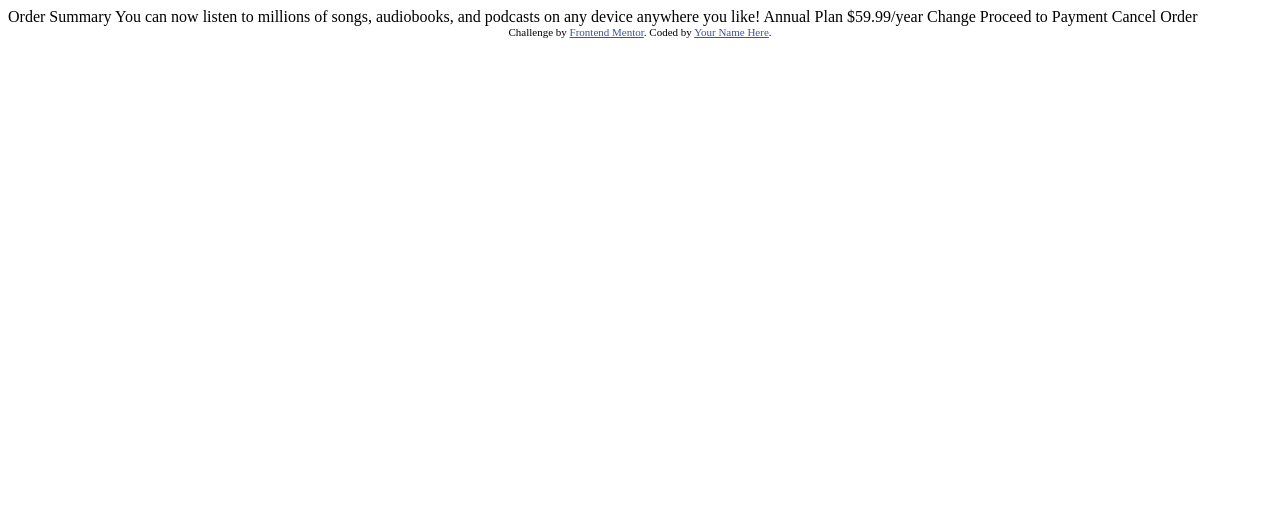
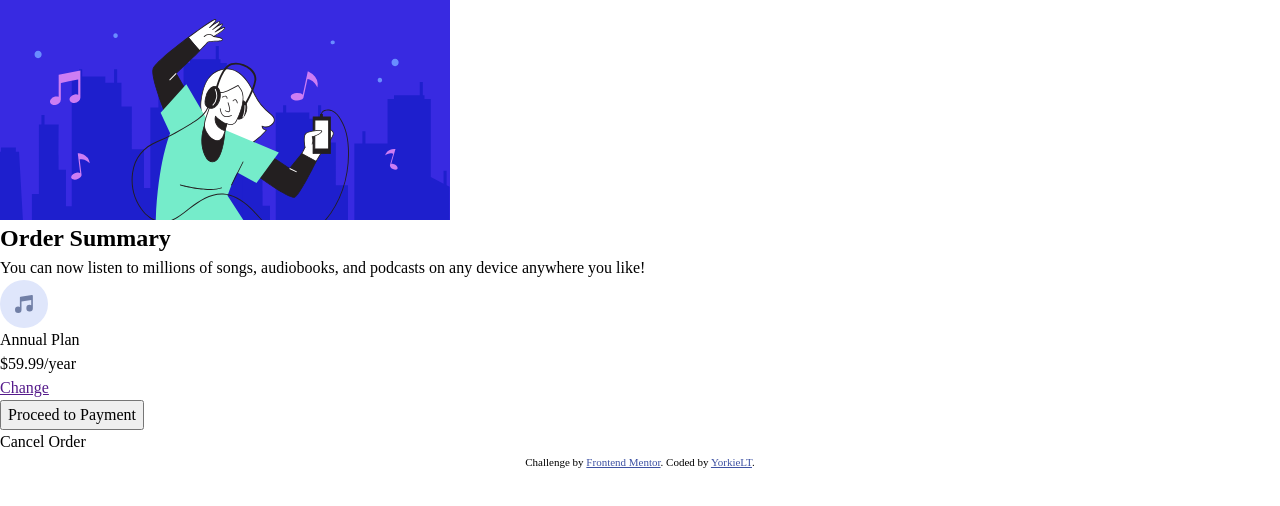
Before and after one commit to TanDevv/Order-summary-component, a plain HTML site: page index.html in a window 1280 px wide. Drawn offline with Linux system fonts and the light colour scheme.

Commit message:
Style basic structure

```diff
--- a/index.html
+++ b/index.html
@@ -1,37 +1,63 @@
 <!DOCTYPE html>
 <html lang="en">
+
 <head>
   <meta charset="UTF-8">
-  <meta name="viewport" content="width=device-width, initial-scale=1.0"> <!-- displays site properly based on user's device -->
+  <!-- displays site properly based on user's device -->
+  <meta name="viewport" content="width=device-width, initial-scale=1.0">
 
+  <!-- Css Stylesheet -->
+  <link rel="stylesheet" href="stylesheet.css" type="text/css">
+
+  <!-- Google Fonts -->
+  <link rel="preconnect" href="https://fonts.googleapis.com">
+  <link rel="preconnect" href="https://fonts.gstatic.com" crossorigin>
+  <link href="https://fonts.googleapis.com/css2?family=Red+Hat+Display:wght@500;700;900&display=swap" rel="stylesheet">
+
+  <!-- Favicons -->
   <link rel="icon" type="image/png" sizes="32x32" href="./images/favicon-32x32.png">
 
   <title>Frontend Mentor | Order summary card</title>
 
-  <!-- Feel free to remove these styles or customise in your own stylesheet 👍 -->
-  <style>
-    .attribution { font-size: 11px; text-align: center; }
-    .attribution a { color: hsl(228, 45%, 44%); }
-  </style>
 </head>
+
 <body>
+  <main>
+    <article class="card__container">
+      <picture class="card__img">
+        <img src="images/illustration-hero.svg" alt="A woman in a green dress dancing while wearing earphones">
+      </picture>
 
-  Order Summary
+      <div class="card__content">
+        <h1 class="card__title">Order Summary</h1>
+        <p class="card__paragraph">You can now listen to millions of songs, audiobooks, and podcasts on any
+          device anywhere you like!</p>
 
-  You can now listen to millions of songs, audiobooks, and podcasts on any
-  device anywhere you like!
+        <div class="flex__group">
+          <img src="images/icon-music.svg" alt="Icon of a musical note">
+          <div class="card-group__text">
+            <p class="card-group__plan">Annual Plan</p>
+            <p class="card-group__price">$59.99/year</p>
+          </div>
+          <a class="card-group__change" href="">Change</a>
+        </div>
 
-  Annual Plan
-  $59.99/year
+        <button class="card__button">Proceed to Payment</button>
+        <p class="card__cancel">Cancel Order</p>
+      </div>
 
-  Change
+    </article>
+  </main>
 
-  Proceed to Payment
-  Cancel Order
+  <footer>
 
-  <div class="attribution">
-    Challenge by <a href="https://www.frontendmentor.io?ref=challenge" target="_blank">Frontend Mentor</a>.
-    Coded by <a href="#">Your Name Here</a>.
-  </div>
+    <div class="attribution">
+      Challenge by <a href="https://www.frontendmentor.io?ref=challenge" target="_blank">Frontend Mentor</a>.
+      Coded by <a href="https://www.frontendmentor.io/profile/YorkieLT">YorkieLT</a>.
+    </div>
+
+  </footer>
+
 </body>
+
 </html>
--- a/stylesheet.css
+++ b/stylesheet.css
@@ -0,0 +1,70 @@
+:root {
+    --clr-primary-blue: hsl(225, 100%, 94%);
+    --clr-primary-brightblue: hsl(245, 75%, 52%);
+
+    --clr-neutral-paleblue: hsl(225, 100%, 98%);
+    --clr-neutral-desaturated-blue: hsl(224, 23%, 55%);
+    --clr-neutral-darkblue: hsl(223, 47%, 23%);
+
+    --ff-redhatdispaly: 'Red Hat Display', sans-serif;
+    --fw-medium-500: 500;
+    --fw-bold-700: 700;
+    --fw-black-900: 900;
+    --fs-paragraph: 16px;
+}
+
+/*
+  1. Use a more-intuitive box-sizing model.
+*/
+*, *::before, *::after {
+    box-sizing: border-box;
+  }
+  /*
+    2. Remove default margin
+  */
+  * {
+    margin: 0;
+  }
+  /*
+    3. Allow percentage-based heights in the application
+  */
+  html, body {
+    height: 100%;
+  }
+  /*
+    Typographic tweaks!
+    4. Add accessible line-height
+    5. Improve text rendering
+  */
+  body {
+    line-height: 1.5;
+    -webkit-font-smoothing: antialiased;
+  }
+  /*
+    6. Improve media defaults
+  */
+  img, picture, video, canvas, svg {
+    display: block;
+    max-width: 100%;
+  }
+  /*
+    7. Remove built-in form typography styles
+  */
+  input, button, textarea, select {
+    font: inherit;
+  }
+  /*
+    8. Avoid text overflows
+  */
+  p, h1, h2, h3, h4, h5, h6 {
+    overflow-wrap: break-word;
+  }
+  /*
+    9. Create a root stacking context
+  */
+  #root, #__next {
+    isolation: isolate;
+  }
+
+.attribution { font-size: 11px; text-align: center; }
+.attribution a { color: hsl(228, 45%, 44%); }
```
